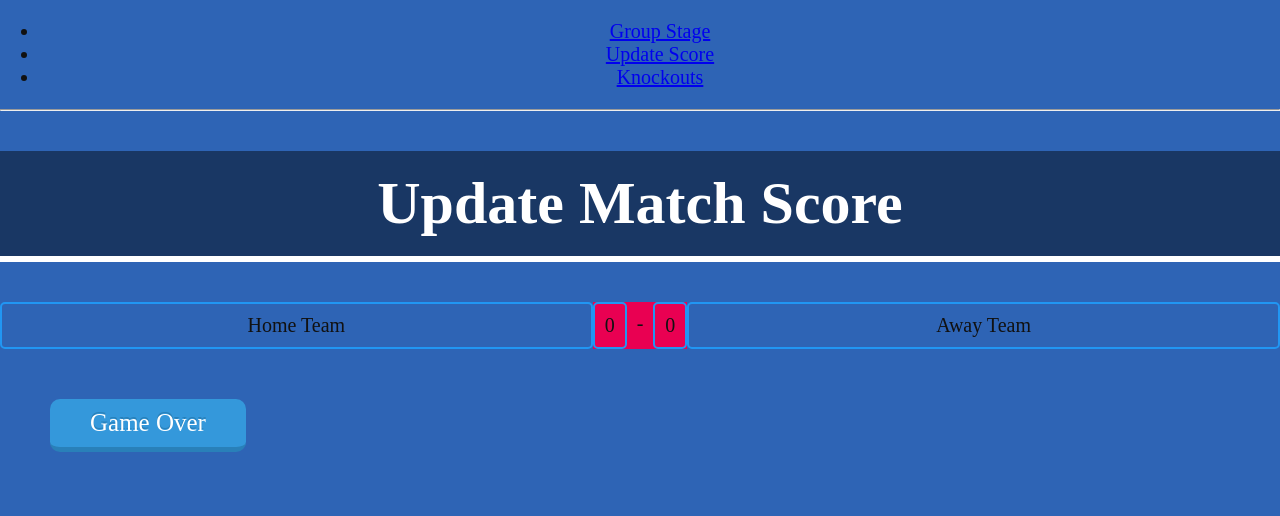
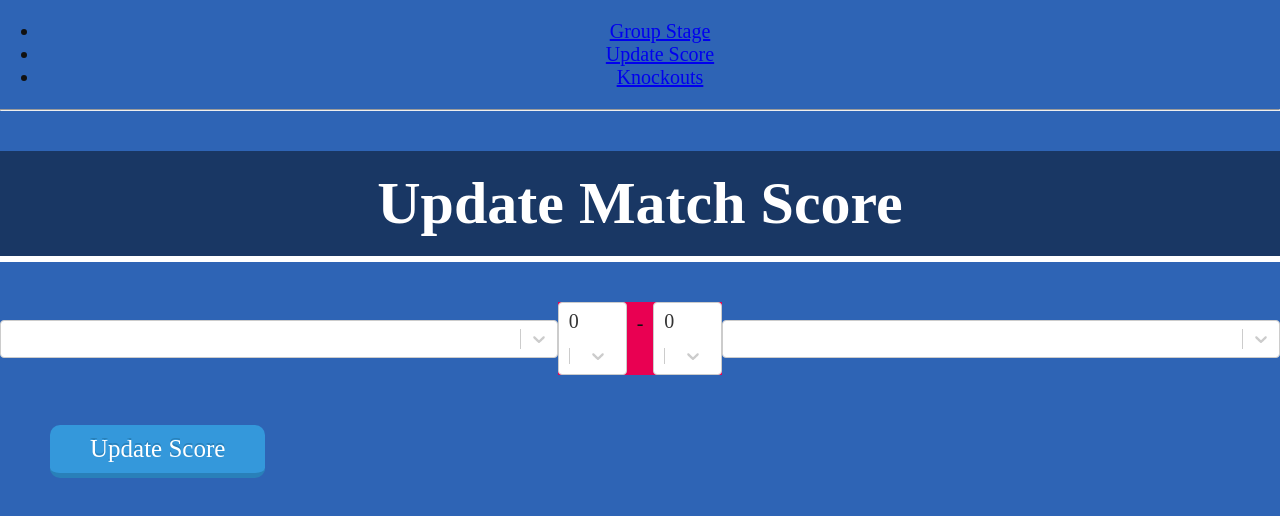
Before and after one commit to amirkeren/soccer-league, a React (Create React App) app in the folder soccer-league/: page /scores in a window 1280 px wide. Shown: the top 516 px of the page. Built offline with nearby package versions, Linux system fonts and the light colour scheme.

Commit message:
scores page

```diff
--- a/soccer-league/package.json
+++ b/soccer-league/package.json
@@ -7,7 +7,8 @@
     "react-confirm-alert": "^2.4.0",
     "react-dom": "^16.8.6",
     "react-router-dom": "^5.0.0",
-    "react-scripts": "2.1.8"
+    "react-scripts": "2.1.8",
+    "react-select": "^2.4.2"
   },
   "scripts": {
     "start": "react-scripts start",
--- a/soccer-league/src/App.css
+++ b/soccer-league/src/App.css
@@ -623,7 +623,7 @@ table th {
   margin: 50px;
 }
 
-.game-over-btn {
+.update-score-btn {
 	background-color: #3498db;
 	border-bottom: 5px solid #2980b9;
 	text-shadow: 0px -2px #2980b9;
@@ -641,7 +641,7 @@ table th {
 	cursor: pointer;
 }
 
-.game-over-btn:active {
+.update-score-btn:active {
   transform: translate(0px,5px);
   -webkit-transform: translate(0px,5px);
   border-bottom: 1px solid;
--- a/soccer-league/src/Scores.js
+++ b/soccer-league/src/Scores.js
@@ -1,55 +1,88 @@
 import React, { Component } from 'react';
-import Dropdown from './Dropdown';
 import { confirmAlert } from 'react-confirm-alert';
 import 'react-confirm-alert/src/react-confirm-alert.css'; // Import css
-
+import Select from 'react-select';
 
 class Score extends Component {
-	hadnleGameOver = () => {
+	constructor(props) {
+		super(props);
+		this.state = {
+			homeTeam: { value: null, label: null },
+			awayTeam: { value: null, label: null },
+			homeTeamScore: { value: 0, label: 0 },
+			awayTeamScore: { value: 0, label: 0 }
+		};
+	}
+	handleDdSelection = name => value => {
+		this.setState({ [name]: { value: value.value, label: value.label } });
+	};
+	hadnleScoreUpdateCick = () => {
 		confirmAlert({
 			title: 'Confirm match resault',
 			message: 'Are you sure this is the final resault?',
 			buttons: [
 				{
 					label: 'Yes',
-          onClick: () => alert('Click Yes')
+					onClick: () => this.saveMatchData()
 				},
 				{
 					label: 'No',
 					onClick: () => console.log('💩')
-
 				}
 			]
 		});
   };
+  saveMatchData() {
+    const matchData = {
+      home_team: this.state.homeTeam.value,
+      away_team: this.state.awayTeam.value,
+      home_score: this.state.homeTeamScore.value,
+      away_score: this.state.awayTeamScore.value
+    };
+
+    //SEND THIS DATA TO THE SERVER
+    console.log(matchData);
+  }
 
 	render() {
-		const goalsOptions = [0, 1, 2, 3, 4, 5, 6, 7, 8, 9, 10];
-
+		const goalsOptions = [
+			{ value: 0, label: 0 },
+			{ value: 1, label: 1 },
+			{ value: 2, label: 2 },
+			{ value: 3, label: 3 },
+			{ value: 4, label: 4 },
+			{ value: 5, label: 5 },
+			{ value: 6, label: 6 },
+			{ value: 7, label: 7 },
+			{ value: 8, label: 8 },
+			{ value: 9, label: 9 },
+			{ value: 10, label: 10 }
+		];
+		const teamOptions = [{ value: 'team1', label: 'Team 1' }, { value: 'team2', label: 'Team 2' }, { value: 'team3', label: 'Team 3' }];
 		return (
 			<div>
 				<h1 className="page-header">Update Match Score</h1>
 				<div className="teamsContainer">
 					<div className="team home">
-						<Dropdown defaultValue={'Home Team'} options={['Team 1', 'Team 2', 'Team 3']} />
+						<Select value={this.state.homeTeam} onChange={this.handleDdSelection('homeTeam')} options={teamOptions} />
 					</div>
 					<div className="matchScoreContainer">
 						<div className="home-team-score">
-							<Dropdown defaultValue={'0'} options={goalsOptions} />
+							<Select value={this.state.homeTeamScore} onChange={this.handleDdSelection('homeTeamScore')} options={goalsOptions} placeholder={'0'} />
 						</div>
 						<span>-</span>
 						<div className="away-team-score">
-							<Dropdown defaultValue={'0'} options={goalsOptions} />
+							<Select value={this.state.awayTeamScore} onChange={this.handleDdSelection('awayTeamScore')} options={goalsOptions} placeholder={'0'} />
 						</div>
 					</div>
 					<div className="team away">
-						<Dropdown defaultValue={'Away Team'} options={['Team 1', 'Team 2', 'Team 3']} />
+						<Select value={this.state.awayTeam} onChange={this.handleDdSelection('awayTeam')} options={teamOptions} placeholder={'select team'} />
 					</div>
 				</div>
 
-				<div class="update-score-container">
-					<div onClick={this.hadnleGameOver} className="game-over-btn">
-						Game Over
+				<div className="update-score-container">
+					<div onClick={this.hadnleScoreUpdateCick} className="update-score-btn">
+						Update Score
 					</div>
 				</div>
 			</div>
```
Also changed, not shown: 1 other file (tests, documents, lock files or other folders). Lines whose indentation alone changed are shown as unchanged.
